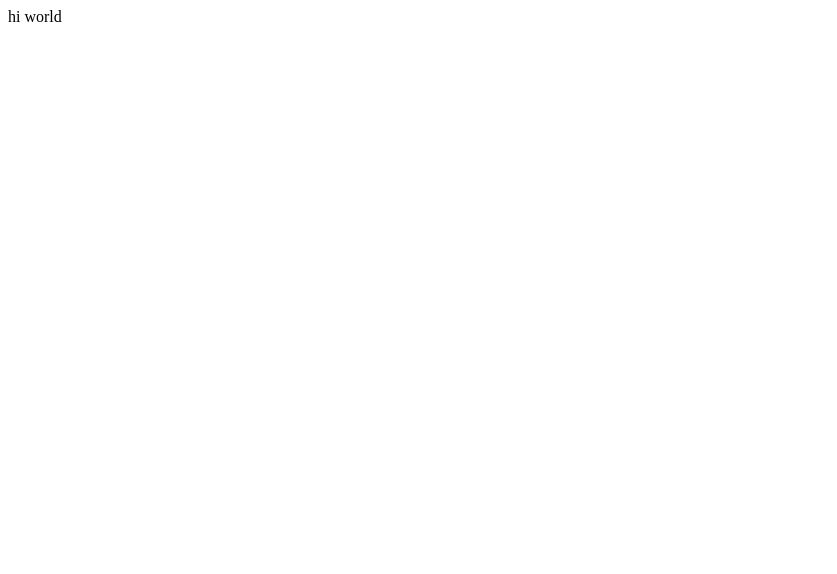
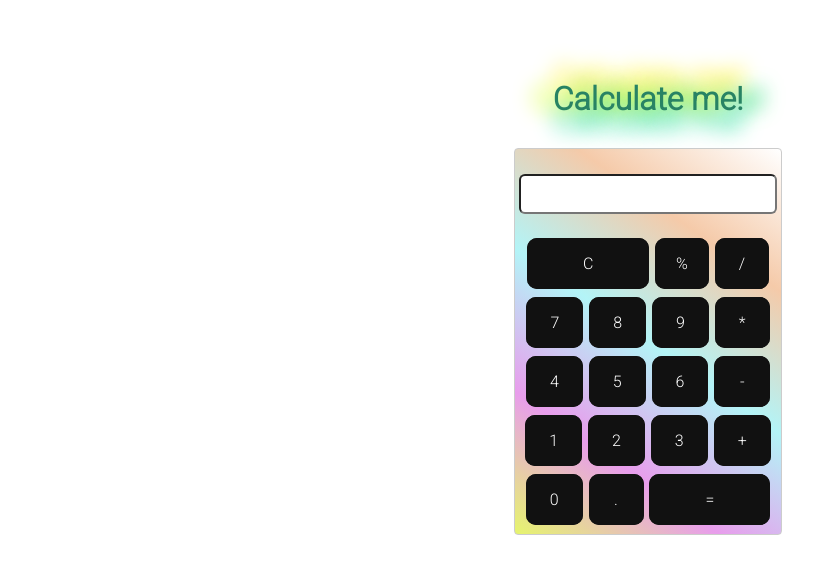
Before and after one commit to Rameez15/calculator, a plain HTML site: page index.html in a window 1280 px wide. Shown: the whole page, without its empty margins (0-837 px from the left). Drawn offline with Linux system fonts and the light colour scheme.

Commit message:
files added

```diff
--- /dev/null
+++ b/app.js
@@ -0,0 +1,45 @@
+class Calculator {
+  constructor() {
+    this.inputField = document.querySelector(".input");
+    this.buttons = document.querySelectorAll(".button");
+    this.addEventListeners();
+  }
+
+  addEventListeners() {
+    this.buttons.forEach((button) => {
+      button.addEventListener("click", () => {
+        const value = button.innerHTML;
+        if (value === "C") {
+          this.clearInput();
+        } else if (value === "=") {
+          this.calculate();
+        } else {
+          this.addToInput(value);
+        }
+      });
+    });
+  }
+
+  addToInput(value) {
+    this.inputField.value += value;
+  }
+
+  clearInput() {
+    this.inputField.value = "";
+  }
+
+  calculate() {
+    const input = this.inputField.value;
+    this.inputField.value = eval(input);
+  }
+}
+
+const calculator = new Calculator();
+
+// Code Explanation
+// The code creates a Calculator class that represents a calculator with various operations.
+// The constructor initializes the inputField and the buttons, and calls the addEventListeners method.
+// The addEventListeners method adds event listeners to each button, and calls the appropriate methods based on the button clicked.
+// The addToInput method appends the clicked button value to the input field.
+// The clearInput method clears the input field.
+// The calculate method evaluates the expression in the input field and sets the result as the value of the input field.
--- /dev/null
+++ b/extra.css
@@ -0,0 +1,315 @@
+.bn2 {
+  padding: 1em 1.6em;
+  border: none;
+  outline: none;
+  color: rgb(255, 255, 255);
+  background: #111;
+  cursor: pointer;
+  text-decoration: none;
+  position: relative;
+  z-index: 0;
+  border-radius: 10px;
+}
+
+.bn2:before {
+  content: "";
+  background: linear-gradient(
+    45deg,
+    #ff0000,
+    #ff7300,
+    #fffb00,
+    #48ff00,
+    #00ffd5,
+    #002bff,
+    #7a00ff,
+    #ff00c8,
+    #ff0000
+  );
+  position: absolute;
+  top: -2px;
+  left: -2px;
+  background-size: 400%;
+  z-index: -1;
+  filter: blur(5px);
+  width: calc(100% + 4px);
+  height: calc(100% + 4px);
+  animation: glowingbn2 20s linear infinite;
+  opacity: 0;
+  transition: opacity 0.3s ease-in-out;
+  border-radius: 10px;
+}
+
+@keyframes glowingbn2 {
+  0% {
+    background-position: 0 0;
+  }
+
+  50% {
+    background-position: 400% 0;
+  }
+
+  100% {
+    background-position: 0 0;
+  }
+}
+
+.bn2:active {
+  color: #000;
+}
+
+.bn2:active:after {
+  background: transparent;
+}
+
+.bn2:hover:before {
+  opacity: 1;
+}
+
+.bn2:after {
+  z-index: -1;
+  content: "";
+  position: absolute;
+  width: 100%;
+  height: 100%;
+  background: #191919;
+  left: 0;
+  top: 0;
+  border-radius: 10px;
+}
+
+.bn3 {
+  padding: 1em 1.3em;
+  border: none;
+  outline: none;
+  color: rgb(255, 255, 255);
+  background: #111;
+  cursor: pointer;
+  text-decoration: none;
+  position: relative;
+  z-index: 0;
+  border-radius: 10px;
+}
+
+.bn3:before {
+  content: "";
+  background: linear-gradient(
+    45deg,
+    #ff0000,
+    #ff7300,
+    #fffb00,
+    #48ff00,
+    #00ffd5,
+    #002bff,
+    #7a00ff,
+    #ff00c8,
+    #ff0000
+  );
+  position: absolute;
+  top: -2px;
+  left: -2px;
+  background-size: 400%;
+  z-index: -1;
+  filter: blur(5px);
+  width: calc(100% + 4px);
+  height: calc(100% + 4px);
+  animation: glowingbn3 20s linear infinite;
+  opacity: 0;
+  transition: opacity 0.3s ease-in-out;
+  border-radius: 10px;
+}
+
+@keyframes glowingbn3 {
+  0% {
+    background-position: 0 0;
+  }
+
+  50% {
+    background-position: 400% 0;
+  }
+
+  100% {
+    background-position: 0 0;
+  }
+}
+
+.bn3:active {
+  color: #000;
+}
+
+.bn3:active:after {
+  background: transparent;
+}
+
+.bn3:hover:before {
+  opacity: 1;
+}
+
+.bn3:after {
+  z-index: -1;
+  content: "";
+  position: absolute;
+  width: 100%;
+  height: 100%;
+  background: #191919;
+  left: 0;
+  top: 0;
+  border-radius: 10px;
+}
+
+.bn4 {
+  padding: 1em 3.5em;
+  border: none;
+  outline: none;
+  color: rgb(255, 255, 255);
+  background: #111;
+  cursor: pointer;
+  text-decoration: none;
+  position: relative;
+  z-index: 0;
+  border-radius: 10px;
+}
+
+.bn4:before {
+  content: "";
+  background: linear-gradient(
+    45deg,
+    #ff0000,
+    #ff7300,
+    #fffb00,
+    #48ff00,
+    #00ffd5,
+    #002bff,
+    #7a00ff,
+    #ff00c8,
+    #ff0000
+  );
+  position: absolute;
+  top: -2px;
+  left: -2px;
+  background-size: 400%;
+  z-index: -1;
+  filter: blur(5px);
+  width: calc(100% + 4px);
+  height: calc(100% + 4px);
+  animation: glowingbn4 20s linear infinite;
+  opacity: 0;
+  transition: opacity 0.3s ease-in-out;
+  border-radius: 10px;
+}
+
+@keyframes glowingbn4 {
+  0% {
+    background-position: 0 0;
+  }
+
+  50% {
+    background-position: 400% 0;
+  }
+
+  100% {
+    background-position: 0 0;
+  }
+}
+
+.bn4:active {
+  color: #000;
+}
+
+.bn4:active:after {
+  background: transparent;
+}
+
+.bn4:hover:before {
+  opacity: 1;
+}
+
+.bn4:after {
+  z-index: -1;
+  content: "";
+  position: absolute;
+  width: 100%;
+  height: 100%;
+  background: #191919;
+  left: 0;
+  top: 0;
+  border-radius: 10px;
+}
+
+.bn5 {
+  padding: 1em 1.5em;
+  border: none;
+  outline: none;
+  color: rgb(255, 255, 255);
+  background: #111;
+  cursor: pointer;
+  text-decoration: none;
+  position: relative;
+  z-index: 0;
+  border-radius: 10px;
+}
+
+.bn5:before {
+  content: "";
+  background: linear-gradient(
+    45deg,
+    #ff0000,
+    #ff7300,
+    #fffb00,
+    #48ff00,
+    #00ffd5,
+    #002bff,
+    #7a00ff,
+    #ff00c8,
+    #ff0000
+  );
+  position: absolute;
+  top: -2px;
+  left: -2px;
+  background-size: 400%;
+  z-index: -1;
+  filter: blur(5px);
+  width: calc(100% + 4px);
+  height: calc(100% + 4px);
+  animation: glowingbn5 20s linear infinite;
+  opacity: 0;
+  transition: opacity 0.3s ease-in-out;
+  border-radius: 10px;
+}
+
+@keyframes glowingbn5 {
+  0% {
+    background-position: 0 0;
+  }
+
+  50% {
+    background-position: 400% 0;
+  }
+
+  100% {
+    background-position: 0 0;
+  }
+}
+
+.bn5:active {
+  color: #000;
+}
+
+.bn5:active:after {
+  background: transparent;
+}
+
+.bn5:hover:before {
+  opacity: 1;
+}
+
+.bn5:after {
+  z-index: -1;
+  content: "";
+  position: absolute;
+  width: 100%;
+  height: 100%;
+  background: #191919;
+  left: 0;
+  top: 0;
+  border-radius: 10px;
+}
--- a/index.html
+++ b/index.html
@@ -1,11 +1,48 @@
 <!DOCTYPE html>
-<html lang="en">
+<html>
   <head>
-    <meta charset="UTF-8" />
-    <meta name="viewport" content="width=device-width, initial-scale=1.0" />
-    <title>Document</title>
+    <meta charset="utf-8" />
+    <meta name="viewport" content="width=device-width" />
+    <title>Calculator</title>
+    <link href="styles.css" rel="stylesheet" type="text/css" />
+    <link href="extra.css" rel="stylesheet" type="text/css" />
+    <script src="app.js" defer></script>
   </head>
+
   <body>
-    hi world
+    <h1>Calculate me!</h1>
+    <div class="calculator">
+      <div class="row">
+        <input class="input" type="text" />
+      </div>
+      <div class="row">
+        <a href="javascript:void(0)" class="button bn4">C</a>
+        <a href="javascript:void(0)" class="button bn3">%</a>
+        <a href="javascript:void(0)" class="button bn5">/</a>
+      </div>
+      <div class="row">
+        <a href="javascript:void(0)" class="button bn5">7</a>
+        <a href="javascript:void(0)" class="button bn5">8</a>
+        <a href="javascript:void(0)" class="button bn5">9</a>
+        <a href="javascript:void(0)" class="button bn5">*</a>
+      </div>
+      <div class="row">
+        <a href="javascript:void(0)" class="button bn5">4</a>
+        <a href="javascript:void(0)" class="button bn5">5</a>
+        <a href="javascript:void(0)" class="button bn5">6</a>
+        <a href="javascript:void(0)" class="button bn2">-</a>
+      </div>
+      <div class="row">
+        <a href="javascript:void(0)" class="button bn5">1</a>
+        <a href="javascript:void(0)" class="button bn5">2</a>
+        <a href="javascript:void(0)" class="button bn5">3</a>
+        <a href="javascript:void(0)" class="button bn5">+</a>
+      </div>
+      <div class="row">
+        <a href="javascript:void(0)" class="button bn5">0</a>
+        <a href="javascript:void(0)" class="button bn2">.</a>
+        <a href="javascript:void(0)" class="button bn4">=</a>
+      </div>
+    </div>
   </body>
 </html>
--- /dev/null
+++ b/styles.css
@@ -0,0 +1,49 @@
+@import url("https://fonts.googleapis.com/css2?family=Roboto:wght@300&family=Ubuntu:wght@300&display=swap");
+
+html,
+body {
+  height: 100%;
+  width: 100%;
+  font-family: "Roboto", sans-serif;
+}
+
+h1 {
+  margin-top: 2.5em;
+  text-align: center;
+  color: #288364;
+  text-shadow: 0px 20px 20px #13d899, 0px -20px 20px #ffea05,
+    -20px 0px 20px #d3fb09, 20px 0px 20px #09d55f;
+}
+
+.input {
+  padding: 7px 5px;
+  font-size: 18.9px;
+  border-radius: 6px;
+}
+
+.calculator {
+  display: flex;
+  align-items: center;
+  flex-direction: column;
+  width: 16rem;
+  margin: 30px auto;
+  padding: 5px;
+  border: 1px solid #ccc;
+  border-radius: 4px;
+  background: linear-gradient(
+    35deg,
+    #e6f56d,
+    #e89dec,
+    #b3f4f7,
+    #f5caa9,
+    transparent
+  );
+}
+
+.button {
+  margin: 8px 1px;
+}
+
+.row {
+  margin: 20px 0px;
+}
```
